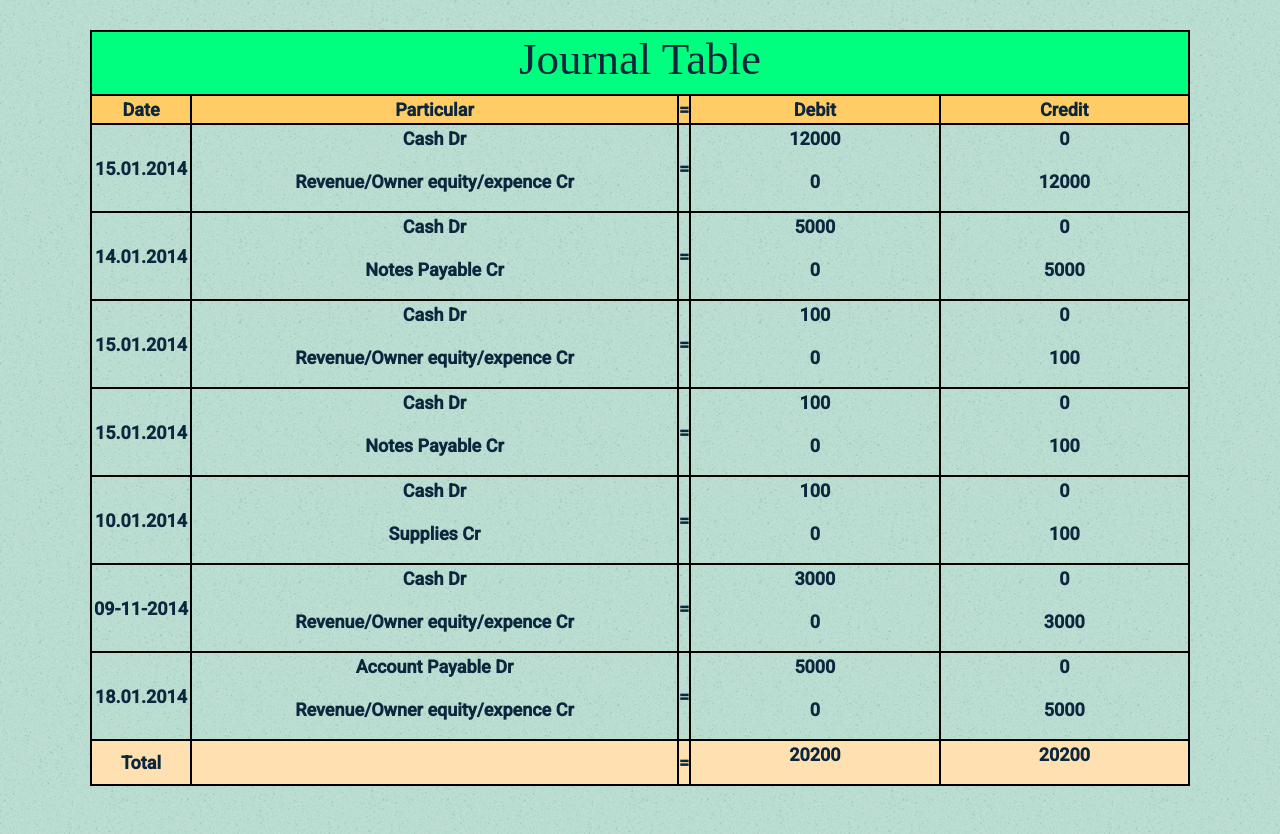
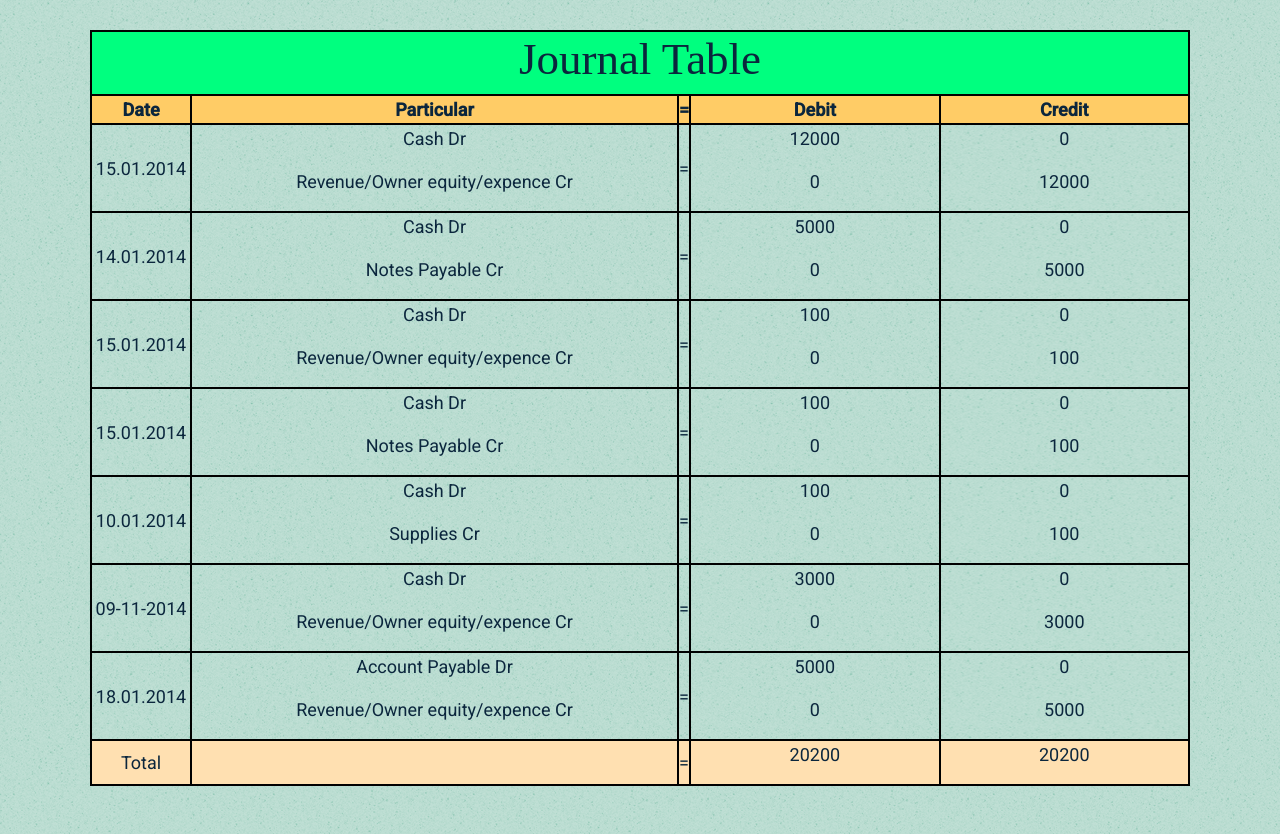
Before and after one commit to riaydh06/accounting-software-with-next.js, a Next.js app: page / in a window 1280 px wide. Shown: the part 1200-2034 px from the top of the page. Built offline with nearby package versions, Linux system fonts and the light colour scheme; a web font is replaced by a local one.

Commit message:
feat: journal table added

```diff
--- a/src/containers/Home/JournalTable.js
+++ b/src/containers/Home/JournalTable.js
@@ -37,38 +37,38 @@ const JournalTable = () => {
 
         {transaction.map((item) => {
           return (
-            <tr align="center">
-              <th height="10px" width="100">
+            <tr className="balancerow" align="center">
+              <td height="10px" width="100">
                 {item.date}
-              </th>
-              <th height="10px" width="487">
+              </td>
+              <td height="10px" width="487">
                 <p>{VARIABLE[item.t1 - 1].name} Dr</p>
                 <p>{VARIABLE[item.t2 - 1].name} Cr</p>
-              </th>
-              <th width="12">=</th>
-              <th height="10px">
+              </td>
+              <td width="12">=</td>
+              <td height="10px">
                 <p>{item.balance}</p>
                 <p>0</p>
-              </th>
-              <th height="10px">
+              </td>
+              <td height="10px">
                 <p>0</p>
                 <p>{item.balance}</p>
-              </th>
+              </td>
             </tr>
           );
         })}
         <tr bgcolor="#FFE0B1" align="center">
-          <th height="10px" width="100">
+          <td height="10px" width="100">
             Total
-          </th>
-          <th height="10px" width="487"></th>
-          <th width="12">=</th>
-          <th height="10px">
+          </td>
+          <td height="10px" width="487"></td>
+          <td width="12">=</td>
+          <td height="10px">
             <p>{grandTotal1}</p>
-          </th>
-          <th height="10px">
+          </td>
+          <td height="10px">
             <p>{grandTotal2}</p>
-          </th>
+          </td>
         </tr>
       </tbody>
     </table>
```
